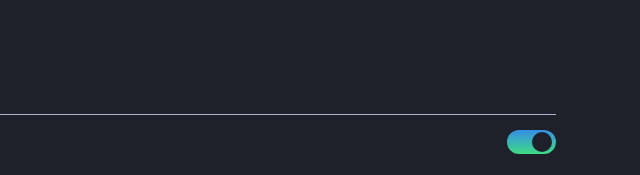
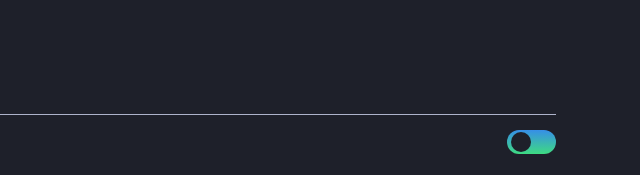
Before and after one commit to SergiuStancioiu/social-media-dashboard-with-theme-switcher, a plain HTML site: page index.html in a window 1280 px wide. Both pictures are taken after a click on the element 1171 px from the left and 142 px from the top of the page. Shown: the top 175 px of the page, 640-1280 px from the left. Drawn offline with Linux system fonts and the light colour scheme.

Commit message:
Changed state of the checkbox to match design

```diff
--- a/css/styles.css
+++ b/css/styles.css
@@ -92,6 +92,7 @@ p {
   border-radius: 30px;
   display: flex;
   align-items: center;
+  justify-content: flex-end;
   cursor: pointer;
   transition: background-color 250ms cubic-bezier(0.4, 0, 0.23, 1);
 }
@@ -110,7 +111,7 @@ p {
 }
 
 .checkbox-container.checkbox-active .checkbox-slider {
-  transform: translateX(20px);
+  transform: translateX(-20px);
   background-color: var(--gray-950-bg);
 }
 
```
